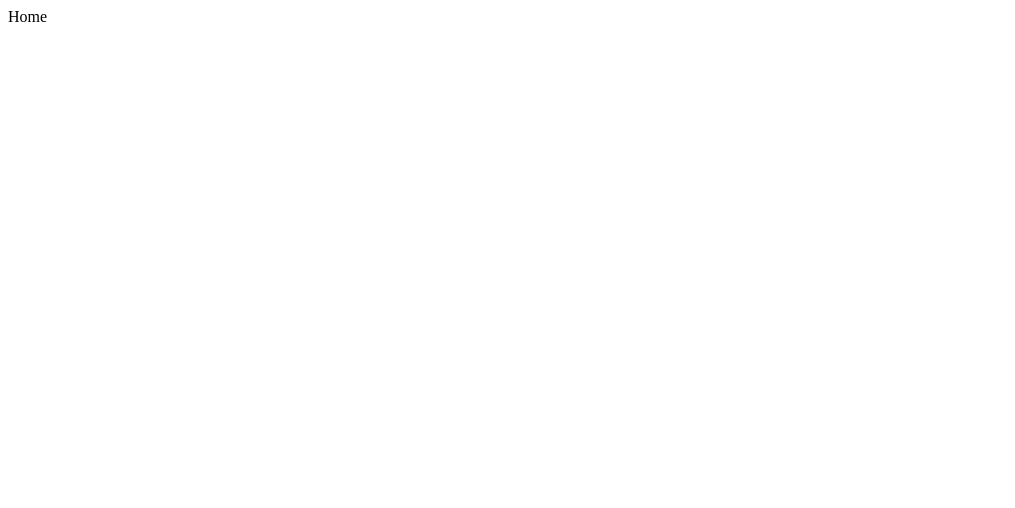
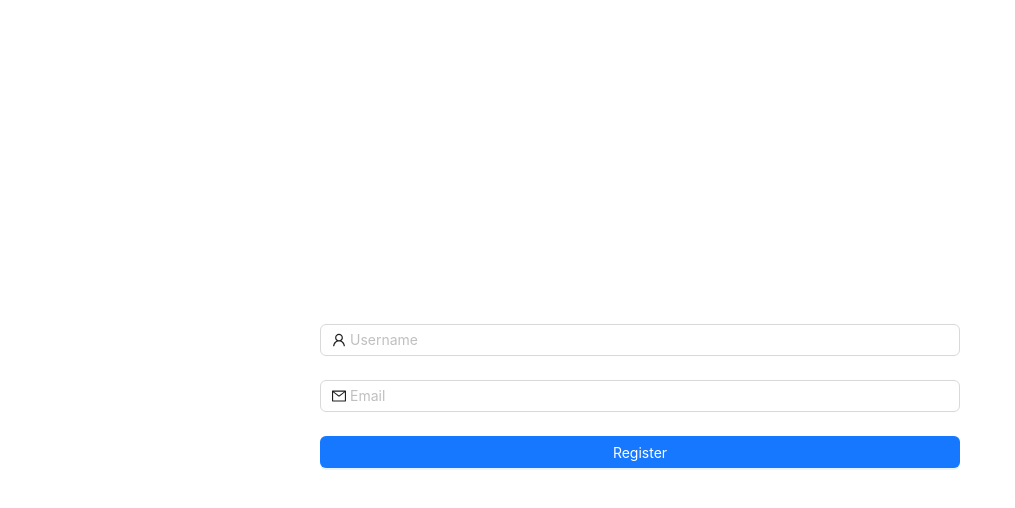
Before and after one commit to redabourial/deezer_assignement, a React (Vite) app in the folder frontend/: page / in a window 1280 px wide. Shown: the top 508 px of the page, without its empty margins (0-1015 px from the left). Built offline with nearby package versions, Linux system fonts and the light colour scheme.

Commit message:
added form

```diff
--- a/frontend/package.json
+++ b/frontend/package.json
@@ -11,6 +11,7 @@
   },
   "dependencies": {
     "@reduxjs/toolkit": "^2.2.2",
+    "antd": "^5.15.3",
     "react": "^18.2.0",
     "react-dom": "^18.2.0",
     "react-redux": "^9.1.0",
--- a/frontend/src/App.jsx
+++ b/frontend/src/App.jsx
@@ -1,7 +1,6 @@
 import { BrowserRouter, Routes, Route } from "react-router-dom";
 
-import { Home} from "./pages/home"
-import { Profile } from "./pages/profile";
+import { Home, Profile } from "./pages"
 
 function App() {
   return (
--- a/frontend/src/pages/home/index.jsx
+++ b/frontend/src/pages/home/index.jsx
@@ -1,7 +1,53 @@
 import React from "react";
 
+import { MailOutlined, UserOutlined } from '@ant-design/icons';
+import { Button, Form, Input } from 'antd';
+
+import './styles.css';
+
 export function Home() {
-    return <>
-        Home
-    </>
+    const [form] = Form.useForm();
+
+    const onFinish = (values) => {
+
+    };
+
+    return (
+        <div className="container" >
+            <Form
+                className="form"
+                onFinish={onFinish}
+            >
+                <Form.Item
+                    name="username"
+                    rules={[
+                        {
+                            required: true,
+                            message: 'Please input your Username!',
+                        },
+                    ]}
+                >
+                    <Input prefix={<UserOutlined />} placeholder="Username" />
+                </Form.Item>
+                <Form.Item
+                    name="email"
+                    rules={[
+                        {
+                            required: true,
+                            type: "email",
+                            message: "The input is not valid E-mail!",
+                        },
+                    ]}
+                >
+                    <Input prefix={<MailOutlined />} placeholder="Email" />
+                </Form.Item>
+                <Form.Item>
+                    <Button type="primary" htmlType="submit" className="register-form-button">
+                        Register
+                    </Button>
+                </Form.Item>
+            </Form>
+        </div>
+    );
+
 }
--- /dev/null
+++ b/frontend/src/pages/home/styles.css
@@ -0,0 +1,15 @@
+.container {
+    display: flex;
+    justify-content: center;
+    align-items: center;
+    height: 100vh;
+}
+
+.form {
+    width: fit-content;
+    min-width: 50vw;
+}
+
+.register-form-button {
+    width: 100%;
+}
--- /dev/null
+++ b/frontend/src/pages/index.jsx
@@ -0,0 +1,2 @@
+export {Home} from "./home";
+export {Profile} from "./profile";
```
Also changed, not shown: 1 other file (tests, documents, lock files or other folders).
